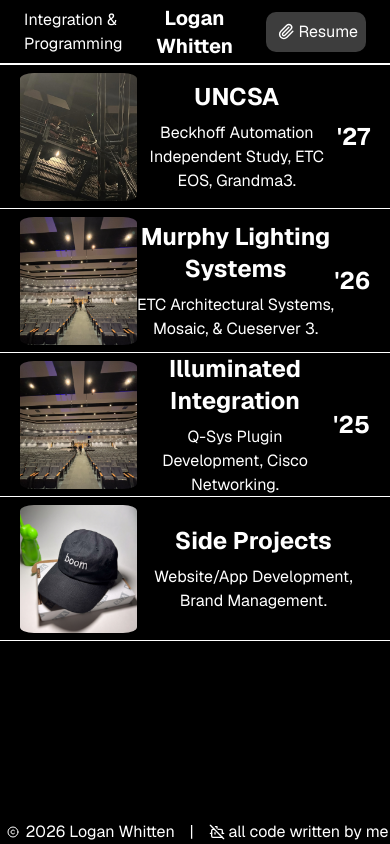
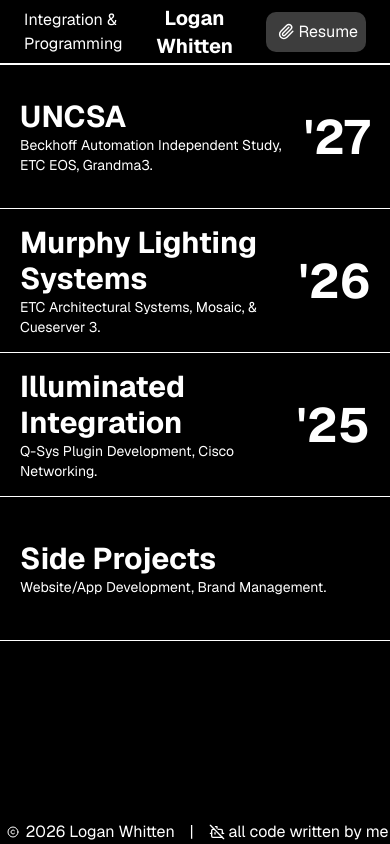
Before and after one commit to LoganWhitten/site, a Next.js app: page / in a window 390 px wide. Built offline with nearby package versions, Linux system fonts and the light colour scheme.

Commit message:
ui: rm images on mobile

```diff
--- a/app/newhome/HeroItem.tsx
+++ b/app/newhome/HeroItem.tsx
@@ -35,14 +35,14 @@
     >
       <div className="flex w-full place-content-between place-items-center">
         <img
-          className={`aspect-video w-1/3 h-full lg:w-auto lg:h-36 py-2 rounded-xl object-cover`}
+          className={`aspect-video w-1/3 h-full hidden md:block lg:w-auto lg:h-36 py-2 rounded-xl object-cover`}
           src={img}
         />
-        <div className="flex flex-col h-36 gap-2 flex-1 place-content-center text-center place-items-center">
-          <span className="lg:text-6xl text-2xl font-bold">{name}</span>
-          <span className="lg:text-xl">{subtitle}</span>
+        <div className="flex flex-col h-36 md:gap-2 flex-1 place-content-center md:text-center md:place-items-center">
+          <span className="lg:text-6xl text-3xl font-bold">{name}</span>
+          <span className="lg:text-xl text-sm">{subtitle}</span>
         </div>
-        <span className="lg:text-8xl text-2xl  font-bold text-center">
+        <span className="lg:text-8xl text-5xl font-bold text-center">
           {number}
         </span>
       </div>
```
